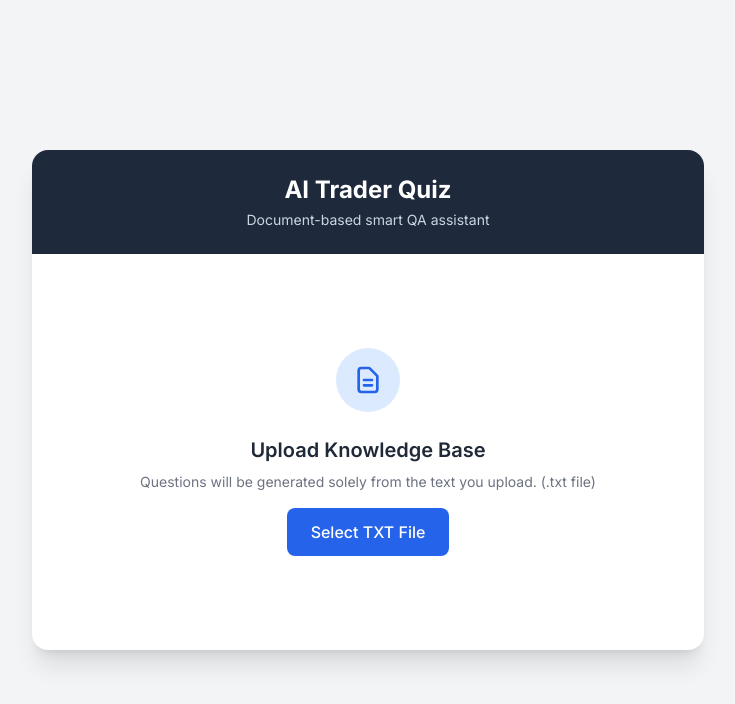
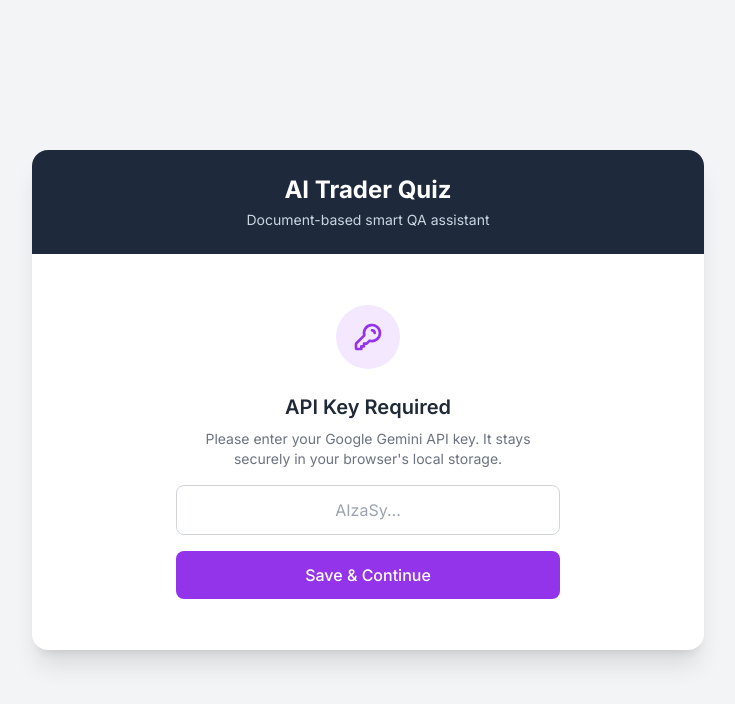
Before and after one commit to oraygungor/compliancequestion, a plain HTML site: page index.html in a window 1280 px wide. Shown: the whole page, without its empty margins (272-1007 px from the left). Drawn offline with nearby package versions, Linux system fonts and the light colour scheme.

Commit message:
Add API key authentication phase to index.html

```diff
--- a/index.html
+++ b/index.html
@@ -35,8 +35,25 @@
         <!-- Content Area -->
         <div class="p-6 md:p-8 flex-1 flex flex-col relative">
 
+            <!-- Phase 0: API Key Auth -->
+            <div id="auth-phase" class="flex-1 flex flex-col items-center justify-center text-center space-y-6">
+                <div class="w-16 h-16 bg-purple-100 text-purple-600 rounded-full flex items-center justify-center">
+                    <svg xmlns="http://www.w3.org/2000/svg" class="h-8 w-8" fill="none" viewBox="0 0 24 24" stroke="currentColor">
+                        <path stroke-linecap="round" stroke-linejoin="round" stroke-width="2" d="M15 7a2 2 0 012 2m4 0a6 6 0 01-7.743 5.743L11 17H9v2H7v2H4a1 1 0 01-1-1v-2.586a1 1 0 01.293-.707l5.964-5.964A6 6 0 1121 9z" />
+                    </svg>
+                </div>
+                <div class="w-full max-w-sm">
+                    <h2 class="text-xl font-semibold mb-2">API Key Required</h2>
+                    <p class="text-gray-500 text-sm mb-4">Please enter your Google Gemini API key. It stays securely in your browser's local storage.</p>
+                    <input type="password" id="api-key-input" placeholder="AIzaSy..." class="w-full px-4 py-3 rounded-lg border border-gray-300 focus:ring-2 focus:ring-blue-500 focus:border-blue-500 outline-none transition mb-4 text-center">
+                    <button onclick="saveApiKey()" class="w-full bg-purple-600 hover:bg-purple-700 text-white px-6 py-3 rounded-lg font-medium transition duration-200">
+                        Save & Continue
+                    </button>
+                </div>
+            </div>
+
             <!-- Phase 1: Upload -->
-            <div id="upload-phase" class="flex-1 flex flex-col items-center justify-center text-center space-y-6">
+            <div id="upload-phase" class="hidden flex-1 flex flex-col items-center justify-center text-center space-y-6">
                 <div class="w-16 h-16 bg-blue-100 text-blue-600 rounded-full flex items-center justify-center">
                     <svg xmlns="http://www.w3.org/2000/svg" class="h-8 w-8" fill="none" viewBox="0 0 24 24" stroke="currentColor">
                         <path stroke-linecap="round" stroke-linejoin="round" stroke-width="2" d="M9 12h6m-6 4h6m2 5H7a2 2 0 01-2-2V5a2 2 0 012-2h5.586a1 1 0 01.707.293l5.414 5.414a1 1 0 01.293.707V19a2 2 0 01-2 2z" />
@@ -117,11 +134,11 @@
 
     <script>
         // --- API & State Variables ---
-        const apiKey = "AIzaSyDDTYA9G3Stz4_0kalesimRQdFpm_JhtKE"; // Çevresel değişkenlerden sağlanacak
+        let apiKey = localStorage.getItem('gemini_api_key') || "";
         const MAX_QUESTIONS = 3;
         const POINTS_PER_QUESTION = 1;
 
-        let documentText = ""; // YENİDEN EKLENDİ: Metni doğrudan tutacağız
+        let documentText = "";
         let currentQuestionData = null;
         let questionCount = 0;
         let score = 0;
@@ -129,6 +146,7 @@
 
         // --- DOM Elements ---
         const phases = {
+            auth: document.getElementById('auth-phase'),
             upload: document.getElementById('upload-phase'),
             loading: document.getElementById('loading-phase'),
             question: document.getElementById('question-phase'),
@@ -136,6 +154,28 @@
             results: document.getElementById('results-phase')
         };
         const loadingText = document.getElementById('loading-text');
+
+        // --- Initialization ---
+        window.onload = () => {
+            if (apiKey) {
+                // Daha önce kaydedilmişse input'u otomatik doldur
+                document.getElementById('api-key-input').value = apiKey;
+            }
+            showPhase('auth');
+        };
+
+        function saveApiKey() {
+            const keyInput = document.getElementById('api-key-input').value.trim();
+            if (!keyInput) {
+                showError("Please enter a valid API key.");
+                return;
+            }
+            apiKey = keyInput;
+            localStorage.setItem('gemini_api_key', apiKey); // Tarayıcı hafızasına kaydet
+            hideError();
+            showPhase('upload');
+            document.getElementById('header-status').innerText = "API Key saved. Ready to upload a document.";
+        }
 
         // --- Helper Functions ---
         function showPhase(phaseName) {
@@ -206,7 +246,7 @@
             generateNextQuestion();
         }
 
-        // 2. Soru Üretme (Artık Metin Göndermiyoruz, URI Gönderiyoruz)
+        // 2. Soru Üretme
         async function generateNextQuestion() {
             if (questionCount >= MAX_QUESTIONS) {
                 showFinalResults();
@@ -267,7 +307,8 @@
             };
 
             try {
-                const url = `https://generativelanguage.googleapis.com/v1beta/models/gemini-2.5-flash-preview-09-2025:generateContent?key=${apiKey}`;
+                // CHANGED: Using gemini-1.5-flash for maximum public compatibility
+                const url = `https://generativelanguage.googleapis.com/v1beta/models/gemini-1.5-flash:generateContent?key=${apiKey}`;
                 const result = await fetchWithRetry(url, {
                     method: "POST",
                     headers: { "Content-Type": "application/json" },
@@ -313,7 +354,6 @@
             showPhase('question');
         }
 
-        // 4. Şık Seçildiğinde Değerlendirme (Yine URI Gönderiyoruz)
         // 4. Şık Seçildiğinde Değerlendirme
         async function handleOptionSelect(selectedKey, selectedText) {
             showPhase('loading');
@@ -358,7 +398,8 @@
             };
 
             try {
-                const url = `https://generativelanguage.googleapis.com/v1beta/models/gemini-2.5-flash-preview-09-2025:generateContent?key=${apiKey}`;
+                // CHANGED: Using gemini-1.5-flash for maximum public compatibility
+                const url = `https://generativelanguage.googleapis.com/v1beta/models/gemini-1.5-flash:generateContent?key=${apiKey}`;
                 const result = await fetchWithRetry(url, {
                     method: "POST",
                     headers: { "Content-Type": "application/json" },
```
